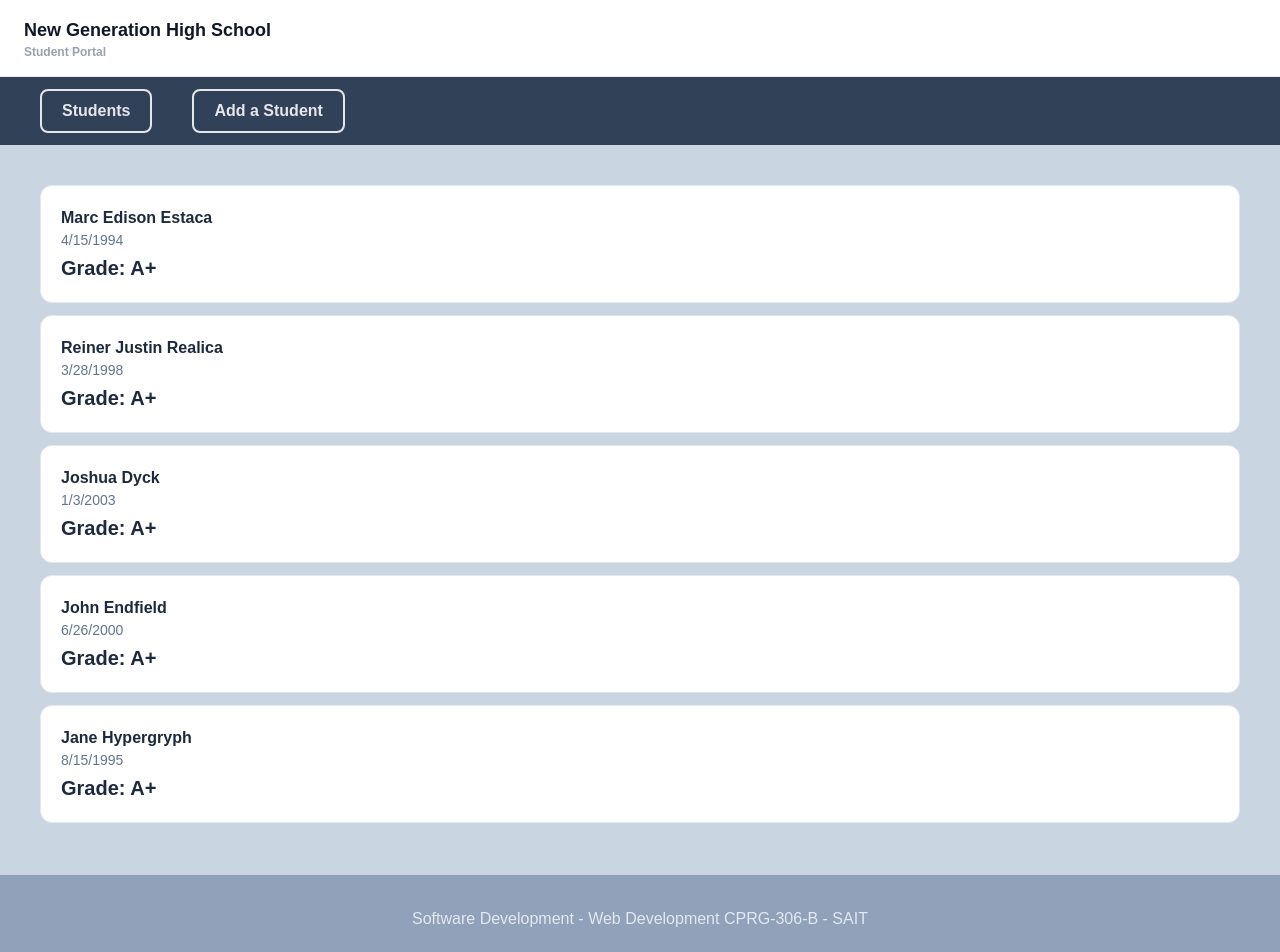
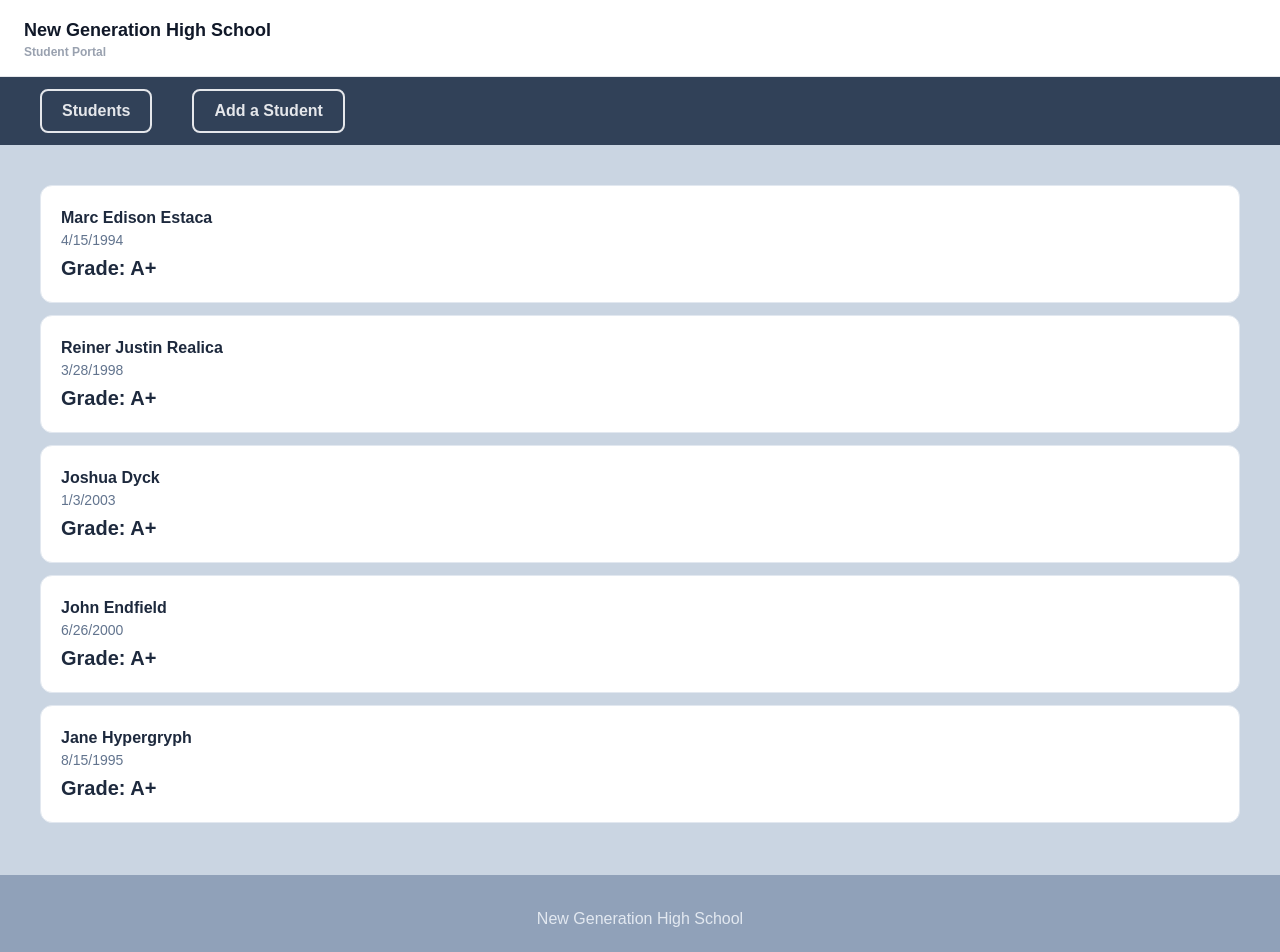
Before and after one commit to mebestaca/webdev2assignment2, a Next.js app: page / in a window 1280 px wide. Shown: the top 952 px of the page. Built offline with nearby package versions, Linux system fonts and the light colour scheme.

Commit message:
renamed school name on footer to match the scenario school name

```diff
--- a/app/components/Footer.tsx
+++ b/app/components/Footer.tsx
@@ -4,7 +4,7 @@ const Footer =()=> {
 
     return (
         <div className="bg-slate-400 flex justify-center p-8">
-            <p className="text-slate-200 ">Software Development - Web Development CPRG-306-B - SAIT</p>
+            <p className="text-slate-200 ">New Generation High School</p>
         </div>
     )
 }
```
